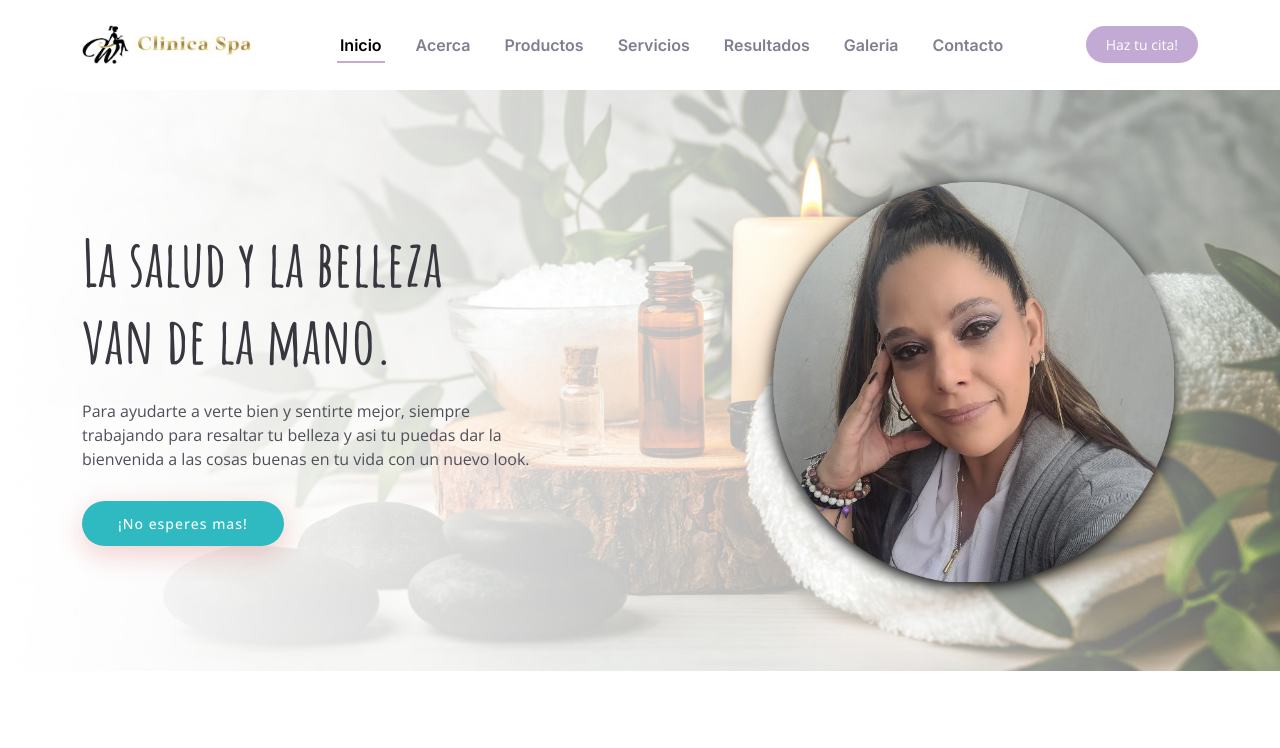
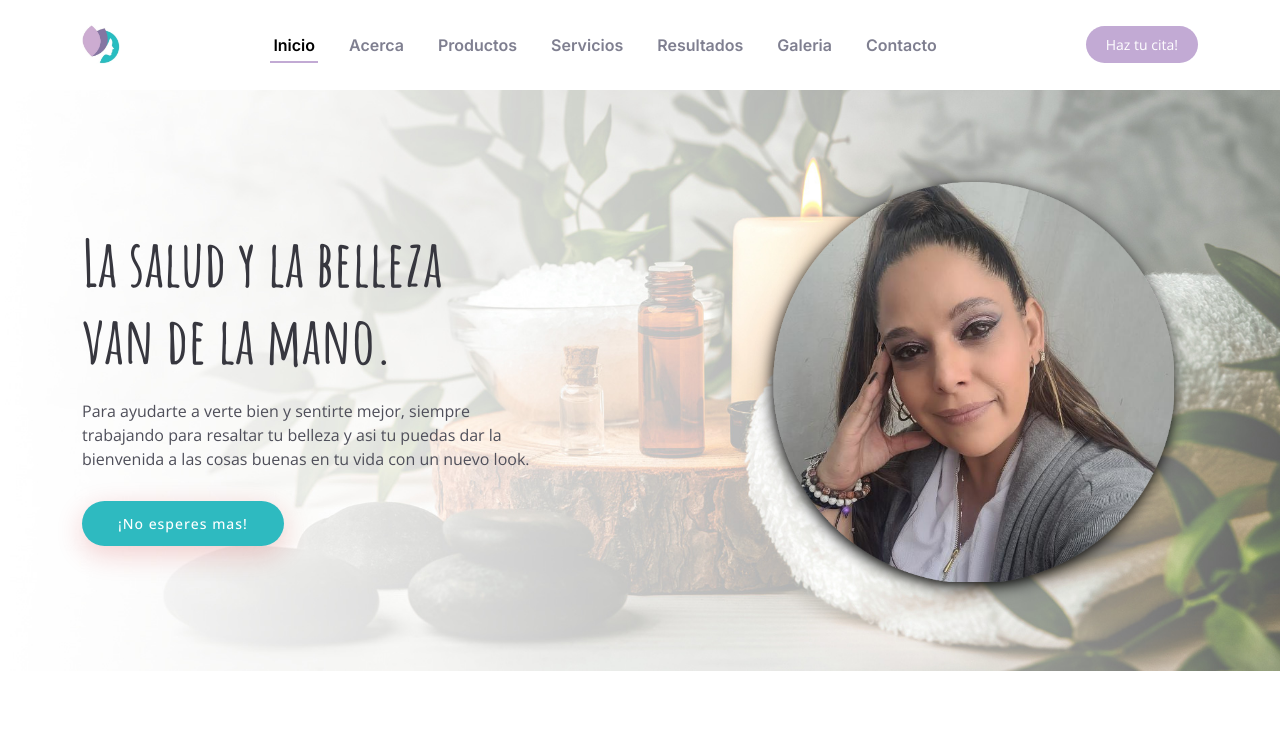
Before and after one commit to AndyDevla/drluisameono.github.io, a plain HTML site: page index.html in a window 1280 px wide. Shown: the top 748 px of the page. Drawn offline with nearby package versions, Linux system fonts and the light colour scheme.

Commit message:
Update index.html
restored dricon and removed text logo

```diff
--- a/index.html
+++ b/index.html
@@ -39,9 +39,9 @@
 
       <a href="index.html" class="logo d-flex align-items-center me-auto me-lg-0">
         <!-- Uncomment the line below if you also wish to use an image logo -->
-         <img src="assets/img/dricon.png" alt="Logo">
+        <img src="assets/img/dricon.jpg" alt="Logo">
         <!-- <h1><img src="/assets/img/drlm.jpg" alt="Logo" /></h1> -->
-        <img src="assets/img/text_spa.png" style="max-height: 24px;" alt="Logo_text">
+        <!-- <img src="assets/img/text_spa.png" style="max-height: 24px;" alt="Logo_text"> -->
       </a>
 
       <nav id="navbar" class="navbar">
```
